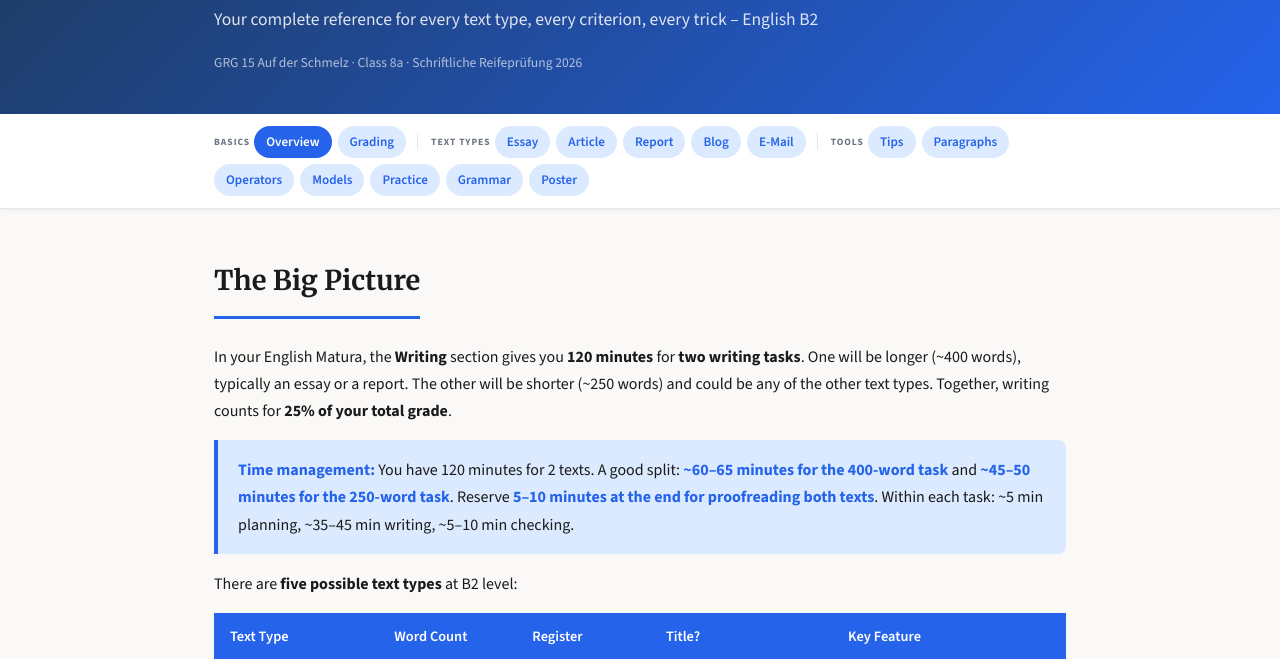
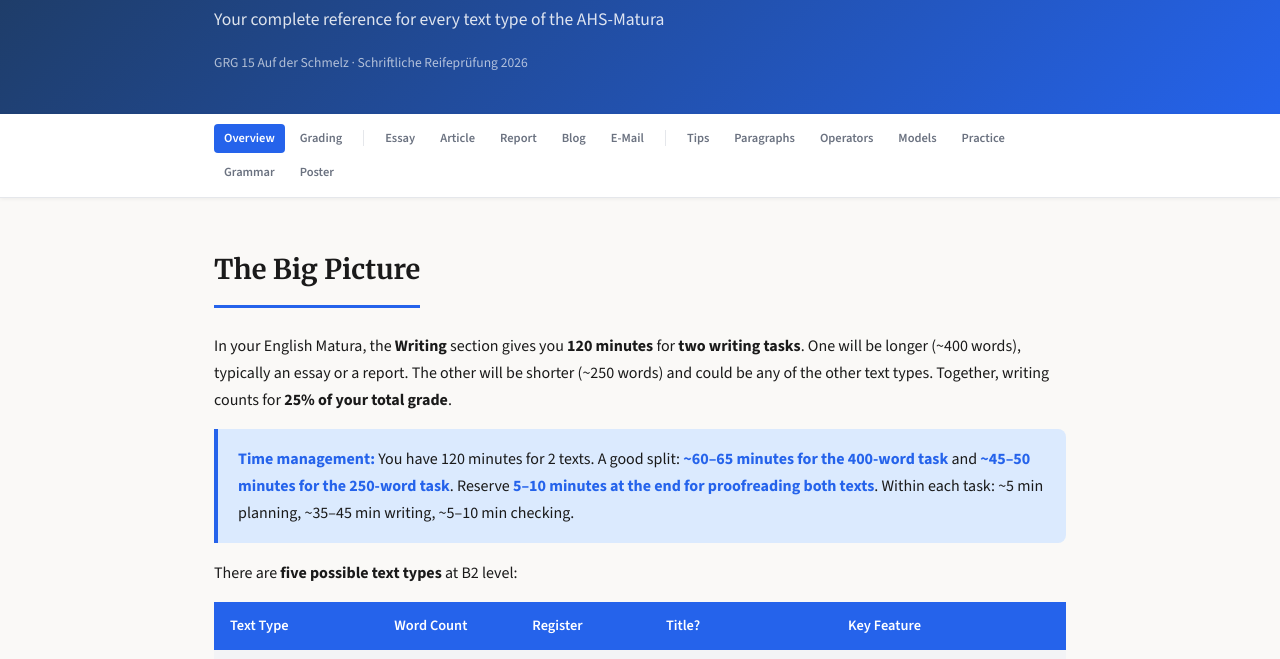
Before and after one commit to bernhardgmeiner/srdp, a plain HTML site: page index.html in a window 1280 px wide. Shown: the part 111-770 px from the top of the page. Drawn offline with nearby package versions, Linux system fonts and the light colour scheme.

Commit message:
Add files via upload

```diff
--- a/index.html
+++ b/index.html
@@ -39,12 +39,13 @@ header .subtitle { font-size: 1.1rem; opacity: 0.85; margin-bottom: 16px; }
 header .meta { font-size: 0.85rem; opacity: 0.65; }
 
 /* NAV */
-nav { background: white; border-bottom: 1px solid var(--border); padding: 12px 0; position: sticky; top: 0; z-index: 100; box-shadow: 0 1px 4px rgba(0,0,0,0.06); }
-nav .container { display: flex; flex-wrap: wrap; gap: 6px; align-items: center; }
-nav a { text-decoration: none; color: var(--accent); font-weight: 600; font-size: 0.82rem; padding: 5px 12px; border-radius: 20px; background: var(--accent-light); transition: all 0.15s; }
-nav a:hover, nav a.active { background: var(--accent); color: white; }
-.nav-sep { color: var(--border); font-size: 0.9rem; user-select: none; margin: 0 2px; }
-.nav-group-label { font-size: 0.6rem; text-transform: uppercase; letter-spacing: 1px; color: var(--gray); font-weight: 700; align-self: center; user-select: none; margin-right: -2px; }
+nav { background: white; border-bottom: 1px solid var(--border); padding: 10px 0; position: sticky; top: 0; z-index: 100; box-shadow: 0 1px 4px rgba(0,0,0,0.06); }
+nav .container { display: flex; flex-wrap: wrap; gap: 5px; align-items: center; }
+nav a { text-decoration: none; color: var(--gray); font-weight: 600; font-size: 0.78rem; padding: 4px 10px; border-radius: 4px; transition: all 0.15s; }
+nav a:hover { color: var(--accent); background: var(--accent-light); }
+nav a.active { color: white; background: var(--accent); }
+.nav-sep { width: 1px; height: 16px; background: var(--border); margin: 0 6px; flex-shrink: 0; }
+.nav-group-label { display: none; }
 
 /* SECTIONS */
 section { padding: 48px 0 24px; }
@@ -254,8 +255,7 @@ details.practice-collapse > summary { font-size: 0.95rem; }
 @media (max-width: 640px) {
   .dos-donts { grid-template-columns: 1fr; }
   header h1 { font-size: 1.6rem; }
-  nav a { font-size: 0.75rem; padding: 4px 9px; }
-  .nav-group-label { display: none; }
+  nav a { font-size: 0.72rem; padding: 3px 7px; }
   .nav-sep { display: none; }
   .register-row, .grammar-pair { grid-template-columns: 1fr; }
   .register-cell:first-child { border-right: none; border-bottom: 1px solid var(--border); }
@@ -270,25 +270,22 @@ details.practice-collapse > summary { font-size: 0.95rem; }
 <header>
 <div class="container">
   <h1>Don't Panic, It's Just the Matura</h1>
-  <div class="subtitle">Your complete reference for every text type, every criterion, every trick – English B2</div>
-  <div class="meta">GRG 15 Auf der Schmelz · Class 8a · Schriftliche Reifeprüfung 2026</div>
+  <div class="subtitle">Your complete reference for every text type of the AHS-Matura</div>
+  <div class="meta">GRG 15 Auf der Schmelz · Schriftliche Reifeprüfung 2026</div>
 </div>
 </header>
 
 <nav>
 <div class="container">
-  <span class="nav-group-label">Basics</span>
   <a href="#overview">Overview</a>
   <a href="#assessment">Grading</a>
-  <span class="nav-sep">│</span>
-  <span class="nav-group-label">Text Types</span>
+  <span class="nav-sep"></span>
   <a href="#essay">Essay</a>
   <a href="#article">Article</a>
   <a href="#report">Report</a>
   <a href="#blog">Blog</a>
   <a href="#email">E-Mail</a>
-  <span class="nav-sep">│</span>
-  <span class="nav-group-label">Tools</span>
+  <span class="nav-sep"></span>
   <a href="#general">Tips</a>
   <a href="#paragraphs">Paragraphs</a>
   <a href="#operators">Operators</a>
@@ -1603,7 +1600,7 @@ details.practice-collapse > summary { font-size: 0.95rem; }
 
 <footer style="background: var(--gray-light); padding: 32px 0; text-align: center; color: var(--gray); font-size: 0.85rem; margin-top: 48px;">
 <div class="container">
-  <p>GRG 15 Auf der Schmelz · Class 8a · Schriftliche Reifeprüfung Englisch B2</p>
+  <p>GRG 15 Auf der Schmelz · Schriftliche Reifeprüfung Englisch B2</p>
   <p style="margin-top: 8px;">Sources: BMBWF/matura.gv.at (Textsortencharakteristika, Assessment Scale B2, Handreichungen), HPT "Going for Finals AHS" (Kammerhofer/Reid-Brown), ÖSZ Praxisreihe 33, class materials</p>
 </div>
 </footer>
```
